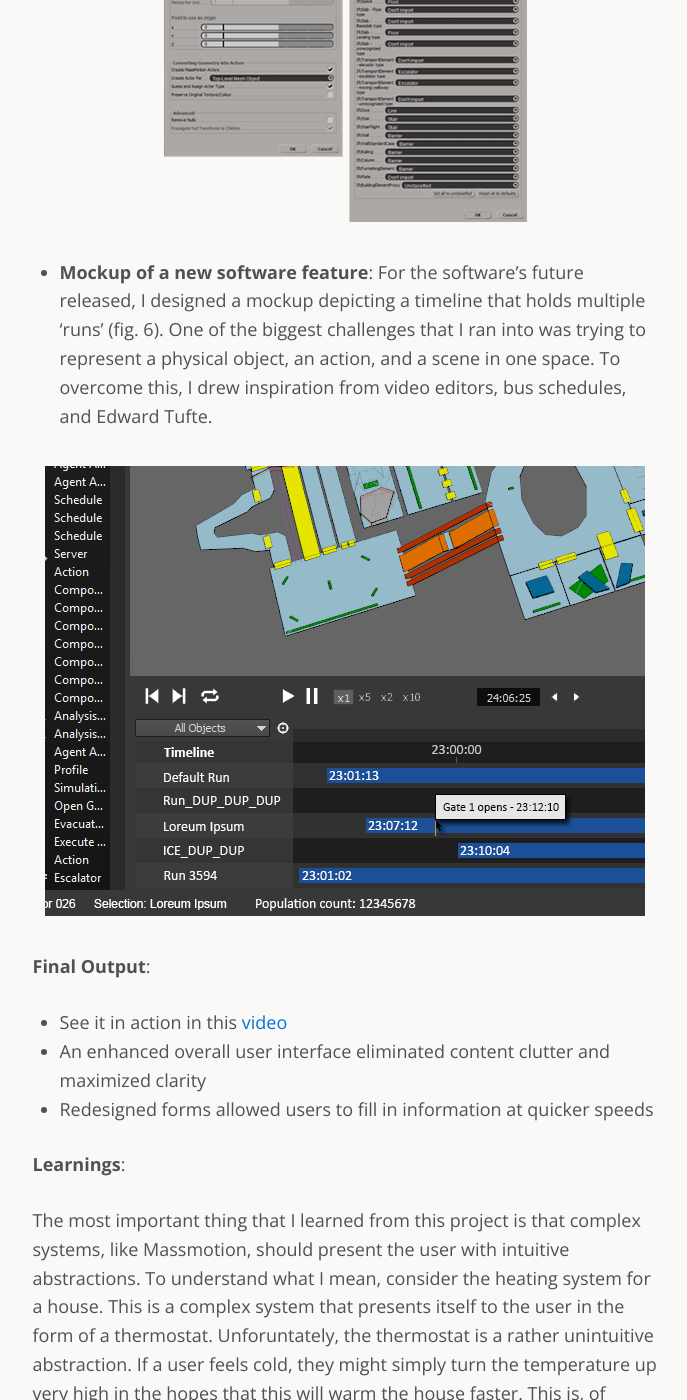
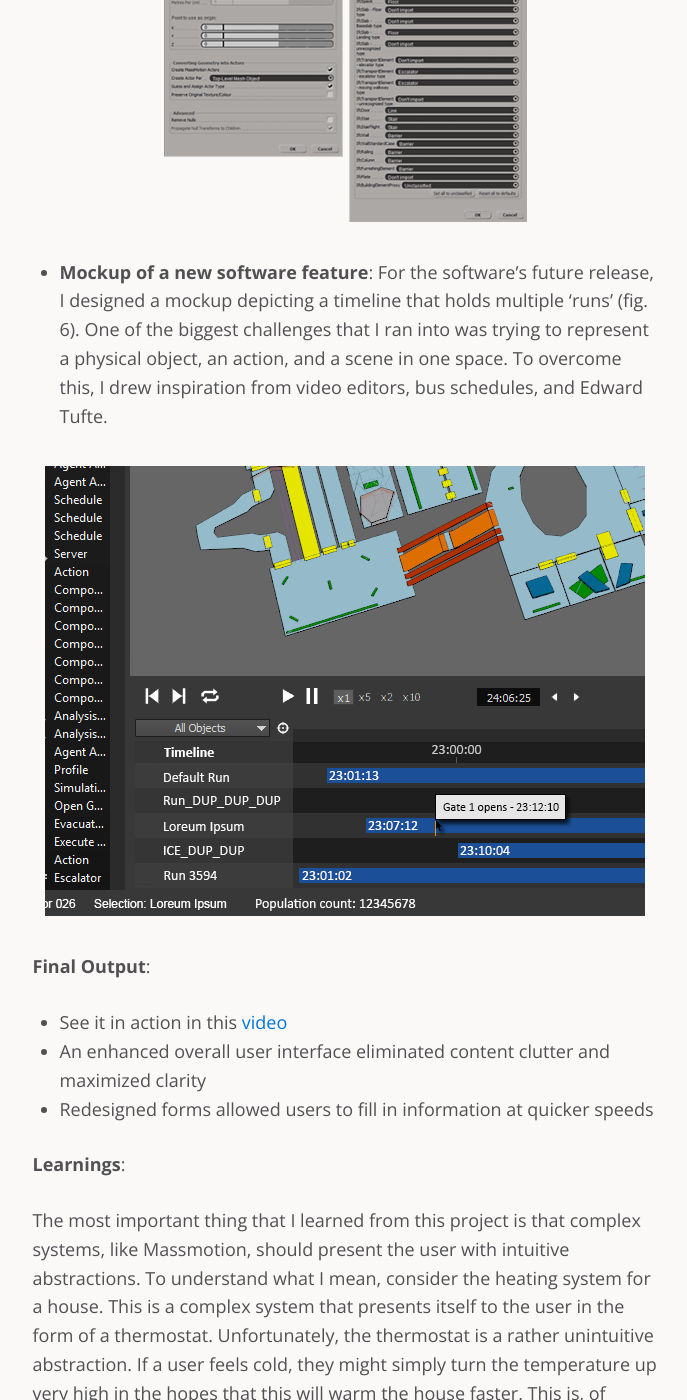
Before and after one commit to wailingwombat/wailingwombat.github.io, a Jekyll site: the page built from projects/massmotion.md, in a window 1280 px wide and 1400 px high, scrolled down 3064 px. Shown: the whole window, without its empty margins (295-982 px from the left). Built offline with Jekyll 4.4.1, drawn with Linux system fonts in a browser that asks for light colours; some of the changed text lies outside the part shown.

Commit message:
Update massmotion.md

```diff
--- a/projects/massmotion.md
+++ b/projects/massmotion.md
@@ -11,7 +11,7 @@
 
 **Process**: While working at Arup, I spent 4 months working to revamp a software called MassMotion. MassMotion originally existed as a plugin for Softimage, though it later transitioned into a stand alone software, which simulates and analyzes pedestrian movements. During this time, highlights of my work include:
 
-- **Updating the software’s existing user interface**. I adjusted the overall color palette from monochromic grey to dark grey and blue. I chose these colours in order to give more focus on key element - the simulation scene. I also added specific blue accents to draw out important toggles for the user to access. In addition, I designed a set of icons for the quick build menu.
+- **Updating the software’s existing user interface**. I adjusted the overall color palette from monochromic grey to dark grey and blue. I chose these colours in order to give more focus on the key element - the simulation scene. I also added specific blue accents to draw out important toggles for the user to access. In addition, I designed a set of icons for the quick build menu.
 
 ![massmotion](/images/old_massmotion.jpg)
 
@@ -28,7 +28,7 @@
 ![massmotion](/images/forms.png)
 
 
-- **Mockup of a new software feature**: For the software’s future released, I designed a mockup depicting a timeline that holds multiple ‘runs’ (fig. 6). One of the biggest challenges that I ran into was trying to represent a physical object, an action, and a scene in one space. To overcome this, I drew inspiration from video editors, bus schedules, and Edward Tufte.
+- **Mockup of a new software feature**: For the software’s future release, I designed a mockup depicting a timeline that holds multiple ‘runs’ (fig. 6). One of the biggest challenges that I ran into was trying to represent a physical object, an action, and a scene in one space. To overcome this, I drew inspiration from video editors, bus schedules, and Edward Tufte.
 
 ![massmotion](/images/timeline.png)
 
@@ -40,4 +40,4 @@
 
 **Learnings**:
 
-The most important thing that I learned from this project is that complex systems, like Massmotion, should present the user with intuitive abstractions. To understand what I mean, consider the heating system for a house. This is a complex system that presents itself to the user in the form of a thermostat. Unforuntately, the thermostat is a rather unintuitive abstraction. If a user feels cold, they might simply turn the temperature up very high in the hopes that this will warm the house faster. This is, of course, not how the system works. The thermostat should be designed in a way that ensures that the user's intent, make the house hotter, matches the desired output, the house becomes hotter.
+The most important thing that I learned from this project is that complex systems, like Massmotion, should present the user with intuitive abstractions. To understand what I mean, consider the heating system for a house. This is a complex system that presents itself to the user in the form of a thermostat. Unfortunately, the thermostat is a rather unintuitive abstraction. If a user feels cold, they might simply turn the temperature up very high in the hopes that this will warm the house faster. This is, of course, not how the system works. The thermostat should be designed in a way that ensures that the user's intent, to make the house hotter, matches the desired output, the house becomes hotter.
```
